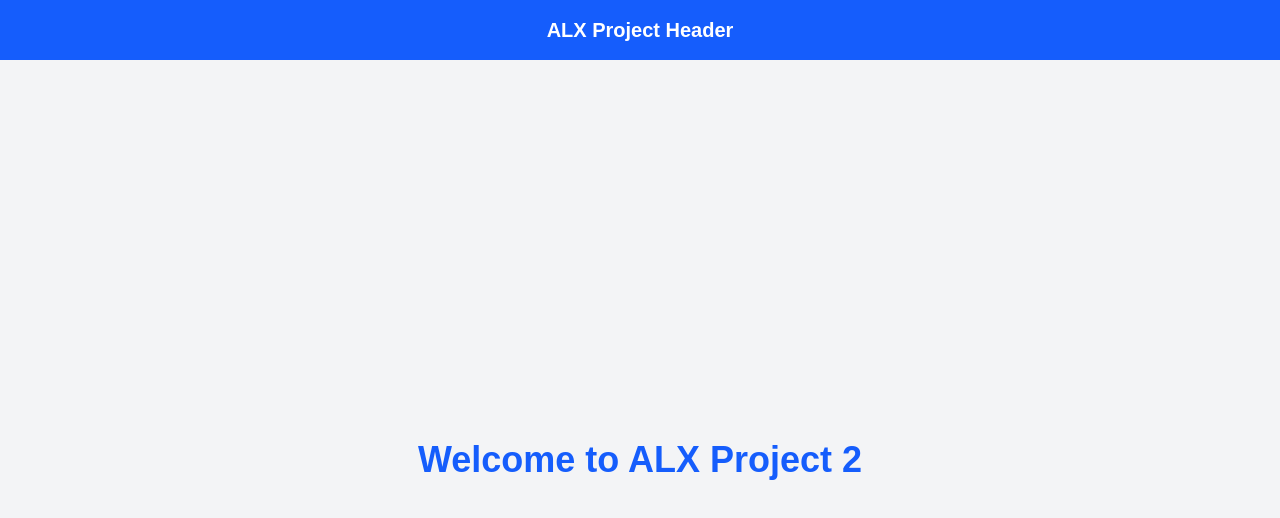
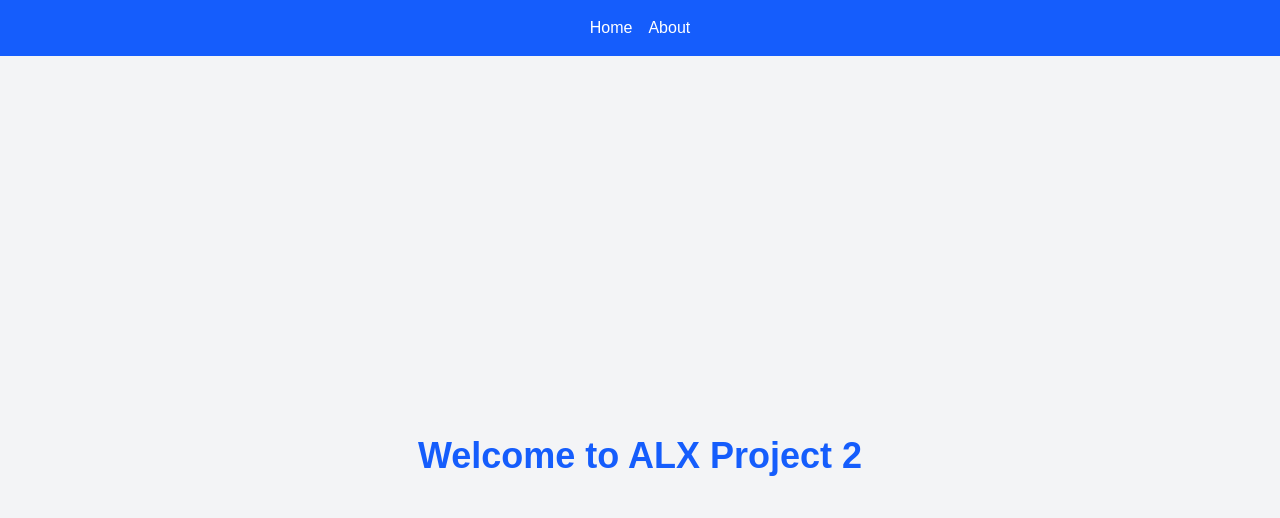
Before and after one commit to assumaqn/alx-project-0x02-setup, a Next.js app: page / in a window 1280 px wide. Shown: the top 518 px of the page. Built offline with nearby package versions, Linux system fonts and the light colour scheme.

Commit message:
Implement basic routing: add Home and About pages with Header navigation

```diff
--- a/components/layout/Header.tsx
+++ b/components/layout/Header.tsx
@@ -1,7 +1,12 @@
+import Link from 'next/link'
+
 const Header = () => {
   return (
-    <header className="bg-blue-600 p-4 text-white text-center text-xl font-semibold">
-      ALX Project Header
+    <header className="bg-blue-600 p-4 text-white">
+      <nav className="flex gap-4 justify-center">
+        <Link href="/home" className="hover:underline">Home</Link>
+        <Link href="/about" className="hover:underline">About</Link>
+      </nav>
     </header>
   )
 }
--- /dev/null
+++ b/pages/about.tsx
@@ -0,0 +1,7 @@
+export default function AboutPage() {
+  return (
+    <main className="p-8">
+      <h1 className="text-3xl font-bold text-green-600">About This Project</h1>
+    </main>
+  )
+}
--- /dev/null
+++ b/pages/home.tsx
@@ -0,0 +1,7 @@
+export default function HomePage() {
+  return (
+    <main className="p-8">
+      <h1 className="text-3xl font-bold text-blue-600">Welcome to the Home Page</h1>
+    </main>
+  )
+}
```
